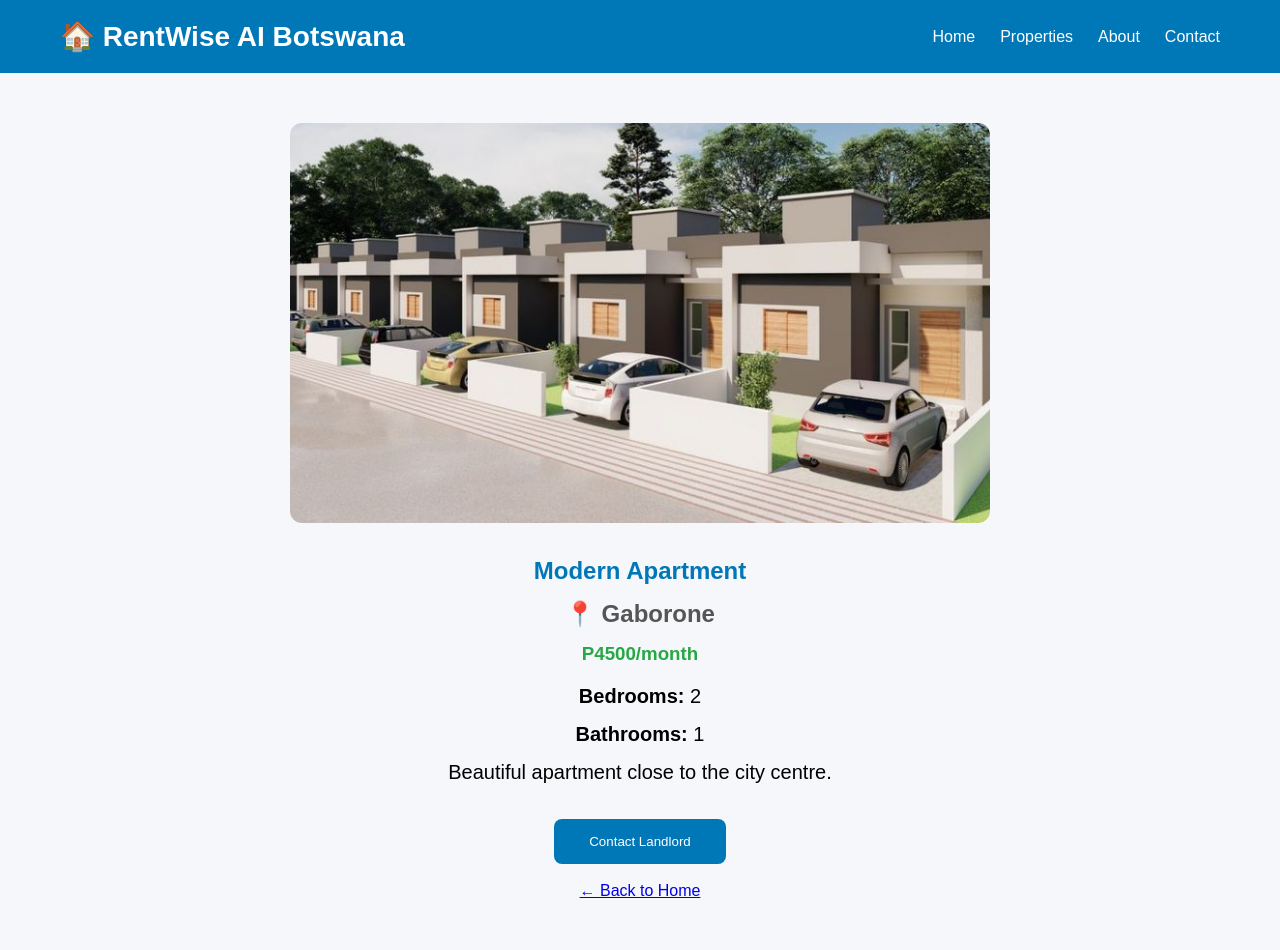
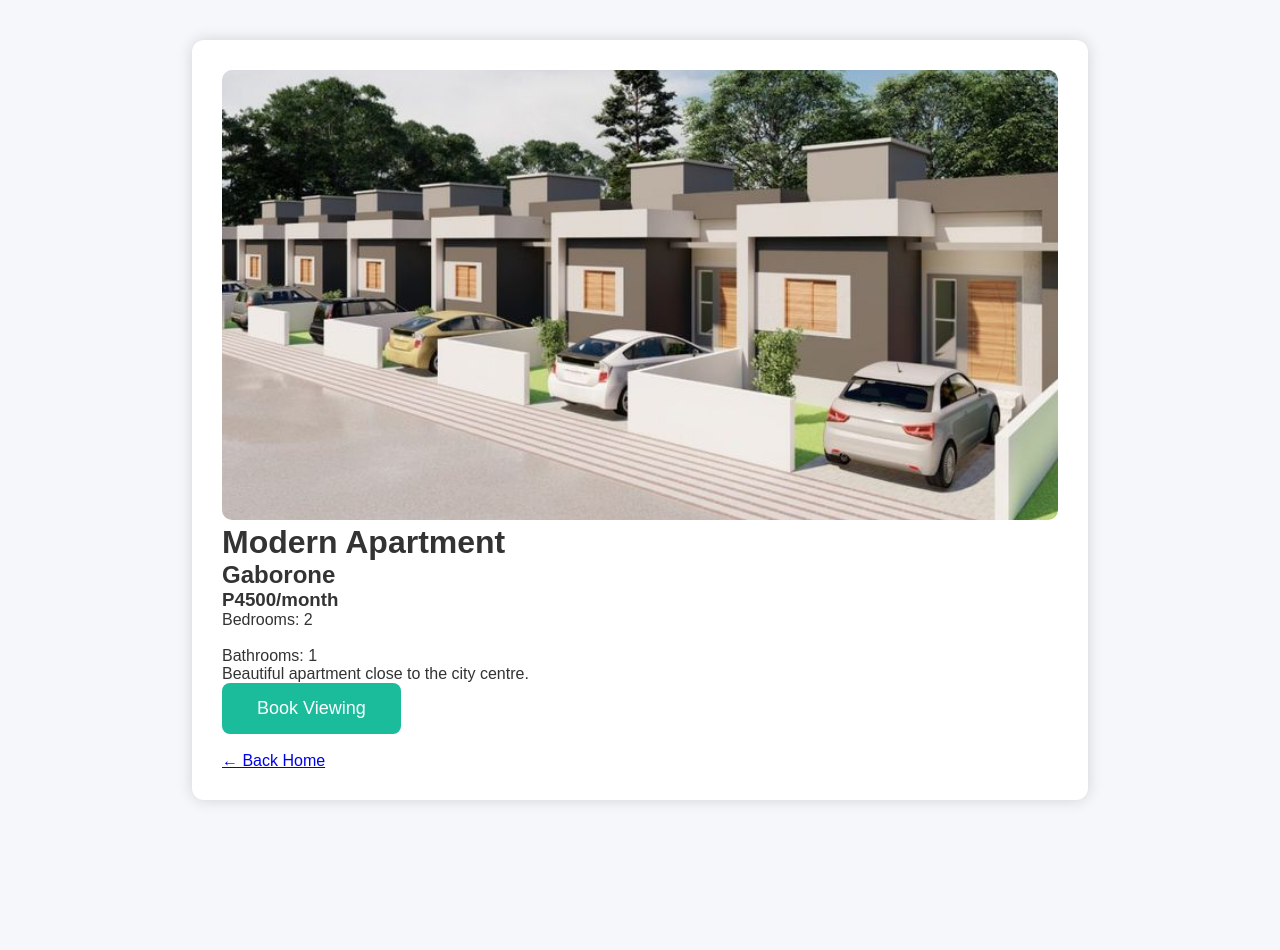
Before and after one commit to OBA0101/RentWise-AI-Botswana, a Flask app: page /property/10 in a window 1280 px wide. After the commit the page ends 803 px from the top, so only its background shows below. Run offline with Flask 3, Linux system fonts and the light colour scheme; data comes from the database, SQL or seed files in the repository; both versions use the stored data as it was after the commit.

Commit message:
Added property listing, search, images and project improvements

```diff
--- a/app.py
+++ b/app.py
@@ -3,13 +3,22 @@ import sqlite3
 
 app = Flask(__name__)
 
+
+def get_db_connection():
+    connection = sqlite3.connect("rentwise.db")
+    connection.row_factory = sqlite3.Row
+    return connection
+
+
+# -----------------------------
 # Home Page
+# -----------------------------
 @app.route("/")
 def home():
 
     search = request.args.get("search")
 
-    connection = sqlite3.connect("rentwise.db")
+    connection = get_db_connection()
     cursor = connection.cursor()
 
     if search:
@@ -31,21 +40,26 @@ def home():
     )
 
 
+# -----------------------------
 # Property Details Page
+# -----------------------------
 @app.route("/property/<int:id>")
 def property_details(id):
 
-    connection = sqlite3.connect("rentwise.db")
+    connection = get_db_connection()
     cursor = connection.cursor()
 
     cursor.execute(
-        "SELECT * FROM properties WHERE id=?",
+        "SELECT * FROM properties WHERE id = ?",
         (id,)
     )
 
     property = cursor.fetchone()
 
     connection.close()
+
+    if property is None:
+        return "Property not found", 404
 
     return render_template(
         "property.html",
--- a/static/css/style.css
+++ b/static/css/style.css
@@ -1,3 +1,7 @@
+/* ===========================
+   GENERAL
+=========================== */
+
 *{
     margin:0;
     padding:0;
@@ -7,14 +11,19 @@
 
 body{
     background:#f5f7fa;
+    color:#333;
 }
+
+/* ===========================
+   NAVIGATION
+=========================== */
 
 nav{
     display:flex;
     justify-content:space-between;
     align-items:center;
     background:#0077b6;
-    padding:20px 60px;
+    padding:18px 60px;
 }
 
 .logo{
@@ -35,47 +44,109 @@ nav ul li{
 nav ul li a{
     color:white;
     text-decoration:none;
+    font-size:18px;
+    transition:0.3s;
 }
 
+nav ul li a:hover{
+    color:#ffd60a;
+}
+
+/* ===========================
+   HERO SECTION
+=========================== */
+
 .hero{
-    height:70vh;
+    height:80vh;
     display:flex;
     justify-content:center;
     align-items:center;
     text-align:center;
+    padding:20px;
+    background:linear-gradient(to right,#caf0f8,#ffffff);
 }
 
-.hero h1{
+.hero-text h1{
     font-size:60px;
     color:#0077b6;
+    margin-bottom:20px;
 }
 
-.hero p{
-    margin:20px 0;
+.hero-text p{
+    width:70%;
+    margin:auto;
     font-size:22px;
+    line-height:1.6;
+    color:#555;
+    margin-bottom:35px;
 }
+
+/* ===========================
+   BUTTONS
+=========================== */
 
 button{
     background:#0077b6;
     color:white;
+    border:none;
     padding:15px 35px;
-    border:none;
+    font-size:18px;
     border-radius:8px;
     cursor:pointer;
+    transition:0.3s;
 }
 
 button:hover{
     background:#023e8a;
+    transform:scale(1.05);
 }
+
+.secondary{
+    background:white;
+    color:#0077b6;
+    border:2px solid #0077b6;
+    margin-left:15px;
+}
+
+.secondary:hover{
+    background:#0077b6;
+    color:white;
+}
+
+/* ===========================
+   SEARCH SECTION
+=========================== */
+
+.search-section{
+    text-align:center;
+    margin:50px 0;
+}
+
+.search-section input{
+    width:350px;
+    padding:12px;
+    font-size:17px;
+    border:2px solid #0077b6;
+    border-radius:8px;
+}
+
+.search-section button{
+    margin-left:10px;
+}
+
+/* ===========================
+   FEATURED PROPERTIES
+=========================== */
 
 .properties{
     padding:60px;
+    text-align:center;
 }
 
 .properties h2{
-    text-align:center;
+    color:#0077b6;
+    font-size:38px;
     margin-bottom:40px;
-    color:#0077b6;
 }
 
 .property-container{
@@ -85,103 +156,192 @@ button:hover{
     flex-wrap:wrap;
 }
 
+/* ===========================
+   PROPERTY CARD
+=========================== */
+
 .card{
-    width:300px;
+    width:320px;
     background:white;
-    border-radius:10px;
+    border-radius:12px;
     overflow:hidden;
-    box-shadow:0 5px 15px rgba(0,0,0,.1);
+    box-shadow:0 5px 15px rgba(0,0,0,0.1);
+    transition:0.3s;
+}
+
+.card:hover{
+    transform:translateY(-10px);
 }
 
 .card img{
     width:100%;
-    height:200px;
+    height:220px;
     object-fit:cover;
 }
 
 .card h3{
-    margin:15px;
+    margin-top:15px;
+    color:#0077b6;
 }
 
 .card p{
-    margin:10px 15px;
+    margin:10px;
+    font-size:17px;
 }
 
 .card button{
-    margin:15px;
+    margin:20px;
 }
 
-/* Search Section */
-
-.search-section{
-    text-align:center;
-    margin:40px 0;
-}
-
-.search-section input{
-    width:350px;
-    padding:12px;
-    font-size:16px;
-    border:2px solid #0077b6;
-    border-radius:8px;
-}
-
-.search-section button{
-    margin-left:10px;
-    padding:12px 25px;
-}
-
-/* Property Details */
+/* ===========================
+   PROPERTY DETAILS PAGE
+=========================== */
 
 .property-details{
-
     width:80%;
     margin:50px auto;
     text-align:center;
-
 }
 
 .property-details img{
-
     width:70%;
     max-width:700px;
-    height:400px;
+    height:420px;
     object-fit:cover;
     border-radius:12px;
     margin-bottom:30px;
-
 }
 
 .property-details h1{
-
     color:#0077b6;
+    font-size:42px;
     margin-bottom:15px;
-
 }
 
 .property-details h2{
-
     color:#555;
-    margin-bottom:15px;
-
+    margin-bottom:20px;
 }
 
 .property-details h3{
-
-    color:#28a745;
+    color:green;
+    font-size:30px;
     margin-bottom:20px;
-
 }
 
 .property-details p{
-
     font-size:20px;
-    margin:15px;
-
+    margin:15px 0;
+    line-height:1.6;
 }
 
-.property-details button{
+.property-details a{
+    text-decoration:none;
+    color:#0077b6;
+    font-size:18px;
+    font-weight:bold;
+}
 
-    margin-top:20px;
+.property-details a:hover{
+    color:#023e8a;
+}
 
+/* ===========================
+   FOOTER
+=========================== */
+
+footer{
+    background:#0077b6;
+    color:white;
+    text-align:center;
+    padding:25px;
+    margin-top:60px;
 }
+
+/* ===========================
+   RESPONSIVE DESIGN
+=========================== */
+
+@media(max-width:900px){
+
+    nav{
+        flex-direction:column;
+        padding:20px;
+    }
+
+    nav ul{
+        flex-direction:column;
+        margin-top:15px;
+    }
+
+    nav ul li{
+        margin:10px 0;
+    }
+
+    .hero{
+        height:auto;
+        padding:60px 20px;
+    }
+
+    .hero-text h1{
+        font-size:40px;
+    }
+
+    .hero-text p{
+        width:100%;
+        font-size:18px;
+    }
+
+    .search-section input{
+        width:90%;
+        margin-bottom:15px;
+    }
+
+    .search-section button{
+        margin-left:0;
+    }
+
+    .property-details{
+        width:95%;
+    }
+
+    .property-details img{
+        width:100%;
+        height:auto;
+    }
+}
+
+.property-link{
+    text-decoration:none;
+    color:inherit;
+}
+
+.details-container{
+    width:70%;
+    margin:40px auto;
+    background:white;
+    padding:30px;
+    border-radius:12px;
+    box-shadow:0 0 15px rgba(0,0,0,.15);
+}
+
+.details-image{
+    width:100%;
+    height:450px;
+    object-fit:cover;
+    border-radius:10px;
+}
+
+.book-btn{
+    background:#1abc9c;
+    color:white;
+    border:none;
+    padding:15px 35px;
+    border-radius:8px;
+    font-size:18px;
+    cursor:pointer;
+}
+
+.book-btn:hover{
+    background:#16a085;
+}
--- a/templates/property.html
+++ b/templates/property.html
@@ -3,60 +3,57 @@
 
 <head>
 
-<meta charset="UTF-8">
+    <meta charset="UTF-8">
 
-<meta name="viewport" content="width=device-width, initial-scale=1.0">
+    <title>{{ property['title'] }}</title>
 
-<title>{{ property[1] }}</title>
-
-<link rel="stylesheet"
-href="{{ url_for('static', filename='css/style.css') }}">
+    <link rel="stylesheet"
+          href="{{ url_for('static', filename='css/style.css') }}">
 
 </head>
 
 <body>
 
-<nav>
+    <div class="details-container">
 
-<div class="logo">🏠 RentWise AI Botswana</div>
+        <img src="{{ url_for('static', filename=property['image']) }}"
+             class="details-image">
 
-<ul>
+        <h1>{{ property['title'] }}</h1>
 
-<li><a href="/">Home</a></li>
+        <h2>{{ property['location'] }}</h2>
 
-<li><a href="#">Properties</a></li>
+        <h3>P{{ property['price'] }}/month</h3>
 
-<li><a href="#">About</a></li>
+        <p>
 
-<li><a href="#">Contact</a></li>
+            Bedrooms:
+            {{ property['bedrooms'] }}
 
-</ul>
+            <br><br>
 
-</nav>
+            Bathrooms:
+            {{ property['bathrooms'] }}
 
-<section class="property-details">
+        </p>
 
-<img src="{{ property[7] }}" alt="House">
+        <p>
 
-<h1>{{ property[1] }}</h1>
+            {{ property['description'] }}
 
-<h2>📍 {{ property[2] }}</h2>
+        </p>
 
-<h3>P{{ property[3] }}/month</h3>
+        <button class="book-btn">
 
-<p><strong>Bedrooms:</strong> {{ property[4] }}</p>
+            Book Viewing
 
-<p><strong>Bathrooms:</strong> {{ property[5] }}</p>
+        </button>
 
-<p>{{ property[6] }}</p>
+        <br><br>
 
-<button>Contact Landlord</button>
+        <a href="/">← Back Home</a>
 
-<br><br>
-
-<a href="/">← Back to Home</a>
-
-</section>
+    </div>
 
 </body>
 
```
Also changed, not shown: insert_data.py (+33 -43 lines), templates/index.html (+22 -16 lines), rentwise.db, static/images/apartment1.jpg (renamed from static/images/apartment1.jpg.jpg), static/images/apartment2.jpg (renamed from static/images/apartment2.jpg.jpg), static/images/apartment3.jpg (renamed from static/images/apartment3.jpg.jpg), 1 other file.
